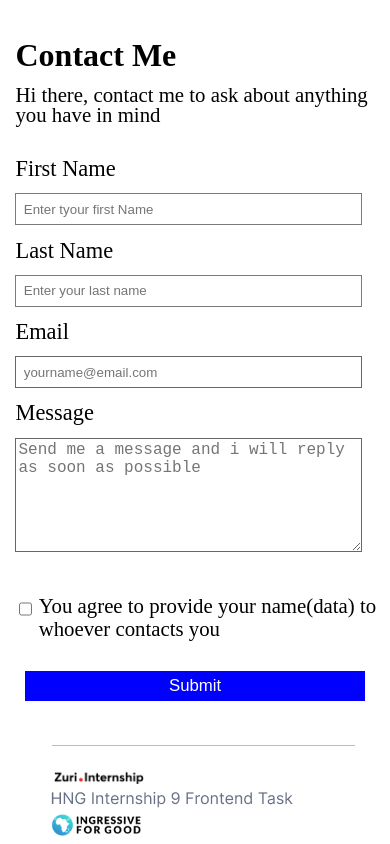
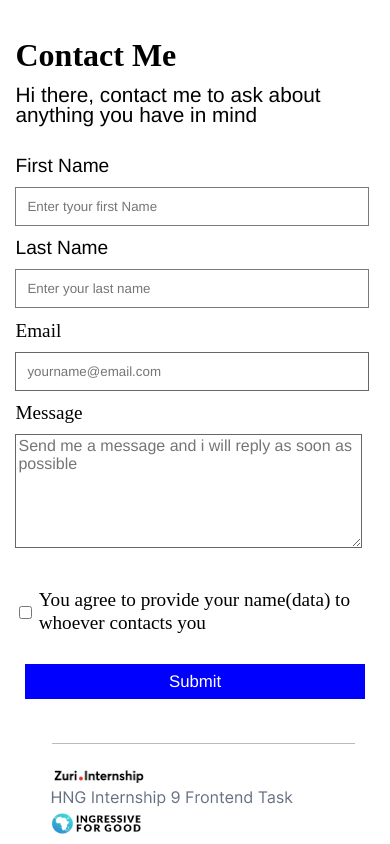
Before and after one commit to emekahastings/Task1, a React (Create React App) app: page /Contact in a window 390 px wide. Built offline with nearby package versions, Linux system fonts and the light colour scheme.

Commit message:
validation

```diff
--- a/package.json
+++ b/package.json
@@ -3,17 +3,23 @@
   "version": "0.1.0",
   "private": true,
   "dependencies": {
+    "-": "^0.0.1",
     "@testing-library/jest-dom": "^5.16.5",
     "@testing-library/react": "^13.4.0",
     "@testing-library/user-event": "^13.5.0",
+    "home": "https://emekahastings.github.io/Task1",
+    "gh-pages": "^4.0.0",
     "react": "^18.2.0",
     "react-dom": "^18.2.0",
     "react-router-dom": "^6.4.2",
     "react-scripts": "5.0.1",
+    "save-dev": "^0.0.1-security",
     "web-vitals": "^2.1.4"
   },
   "scripts": {
     "start": " react-scripts start",
+    "predeploy":"npm run build",
+    "deploy":"gh-pages -d build",
     "build": "react-scripts build",
     "test": "react-scripts test",
     "eject": "react-scripts eject"
--- a/src/Contact.js
+++ b/src/Contact.js
@@ -12,8 +12,8 @@ const Contact=()=>{
     settext(event.target.value)
      console.log(event.target.value)
     }
-    function submit(){
-
+    function submit(event){
+    event.preventDefault()
           if(text==='' ){
           seterror({
             message:'Please Enter a message'
@@ -23,21 +23,21 @@ const Contact=()=>{
         }
 
     return(
-
+      <form method='post'>
        <div className='intro'>
         <h1>Contact Me</h1>
       <p className="hi">  Hi there, contact me to ask about anything you have in mind  </p>
 
        <div className="lol">
          <p>First Name</p>
-        <input type={'text'} className='first' required id="first_name" placeholder="Enter tyour first Name" />
+        <input type={'text'} className='first' id="first_name" placeholder="Enter tyour first Name" aria-required />
 
         <p>Last Name</p>
-        <input type={'text'} className='lastt' id="last_name" placeholder="Enter your last name" />
+        <input type={'text'} className='lastt' id="last_name" placeholder="Enter your last name"  aria-required />
       </div>
 
       <p className="oda">Email</p>
-      <input type={'email'} className='email' id='email' placeholder="yourname@email.com" required  />
+      <input type={'email'} className='email' id='email' placeholder="yourname@email.com" aria-required  />
 
       <p className="oda">Message</p>
       <textarea className="area" rows='6' cols={'64'} placeholder='Send me a message and i will reply as soon as possible'  onChange={shine}  >
@@ -61,7 +61,7 @@ const Contact=()=>{
         <img src={IG} className='bot three ' alt='' /> <br />
         </div>
        </div>
-
+      </form>
     )
 }
 
--- a/src/index.css
+++ b/src/index.css
@@ -108,14 +108,17 @@ body{
 }
 .lol>input{
   width: 50%;
+  font-family:  Helvetica, sans-serif;
   padding: 3px;
 }
 .hi{
+  font-family:  Helvetica, sans-serif;
   margin-top: 2.5%;
   margin-bottom: 3%;
 }
 .email{
   width: 50%;
+  font-family:  Helvetica, sans-serif;
   padding: 3px;
 }
 
@@ -125,12 +128,14 @@ body{
 .checktext{
   font-size: 1rem;
   margin-left: 0.2rem;
+  font-family:  Helvetica, sans-serif;
 }
 .submit{
   text-align: center;
   background-color: blue;
   color: white;
   padding: 5px;
+  font-family:  Helvetica, sans-serif;
   border: none;
   width: 51%;
 }
@@ -226,16 +231,19 @@ body{
   }
   .lol>input{
     width: 90%;
-    padding: 4.5px;
+    padding: 20px;
     border: 0.5px solid rgb(124, 122, 122);
-    padding: 2%;
+    font-family:  Helvetica, sans-serif;
+    padding: 3%;
   }
   .lol>p{
-    font-size: 1.4rem;
+    font-size: 1.2rem;
+    font-family:  Helvetica, sans-serif;
   }
   .hi{
     margin-top: 7.5%;
     line-height: 20px;
+    font-family:  Helvetica, sans-serif;
     font-size: 1.3rem;
     margin-bottom: 5%;
   }
@@ -243,15 +251,16 @@ body{
     width: 90%;
     padding: 3px;
     border: 0.5px solid rgb(104, 102, 102);
-    padding: 2%;
+    padding: 3%;
 
   }
   .oda{
-    font-size: 1.4rem;
+    font-size: 1.2rem;
   }
   .area{
     border: 0.5px rgb(104, 102, 102) solid;
     width: 93%;
+    font-family:  Helvetica, sans-serif;
     font-size: 1rem;
   }
   .check{
@@ -259,11 +268,11 @@ body{
   }
   .checkbox{
     width: 5%;
-    margin-bottom: 5%;
+    margin-bottom: 0%;
   }
   .checktext{
    font-family: serif;
-    font-size: 1.3rem;
+    font-size: 1.2rem;
     margin-left: 0.2rem;
     line-height: 23px;
   }
@@ -271,7 +280,7 @@ body{
     text-align: center;
     background-color: blue;
     color: white;
-    padding: 5px;
+    padding: 7.5px;
     border: none;
     width: 93%;
   }
@@ -284,6 +293,7 @@ body{
   .error{
     display: block;
     color: red;
+    font-family:  Helvetica, sans-serif;
     font-weight: 600;
   }
 }
```
Also changed, not shown: 1 other file (tests, documents, lock files or other folders).
